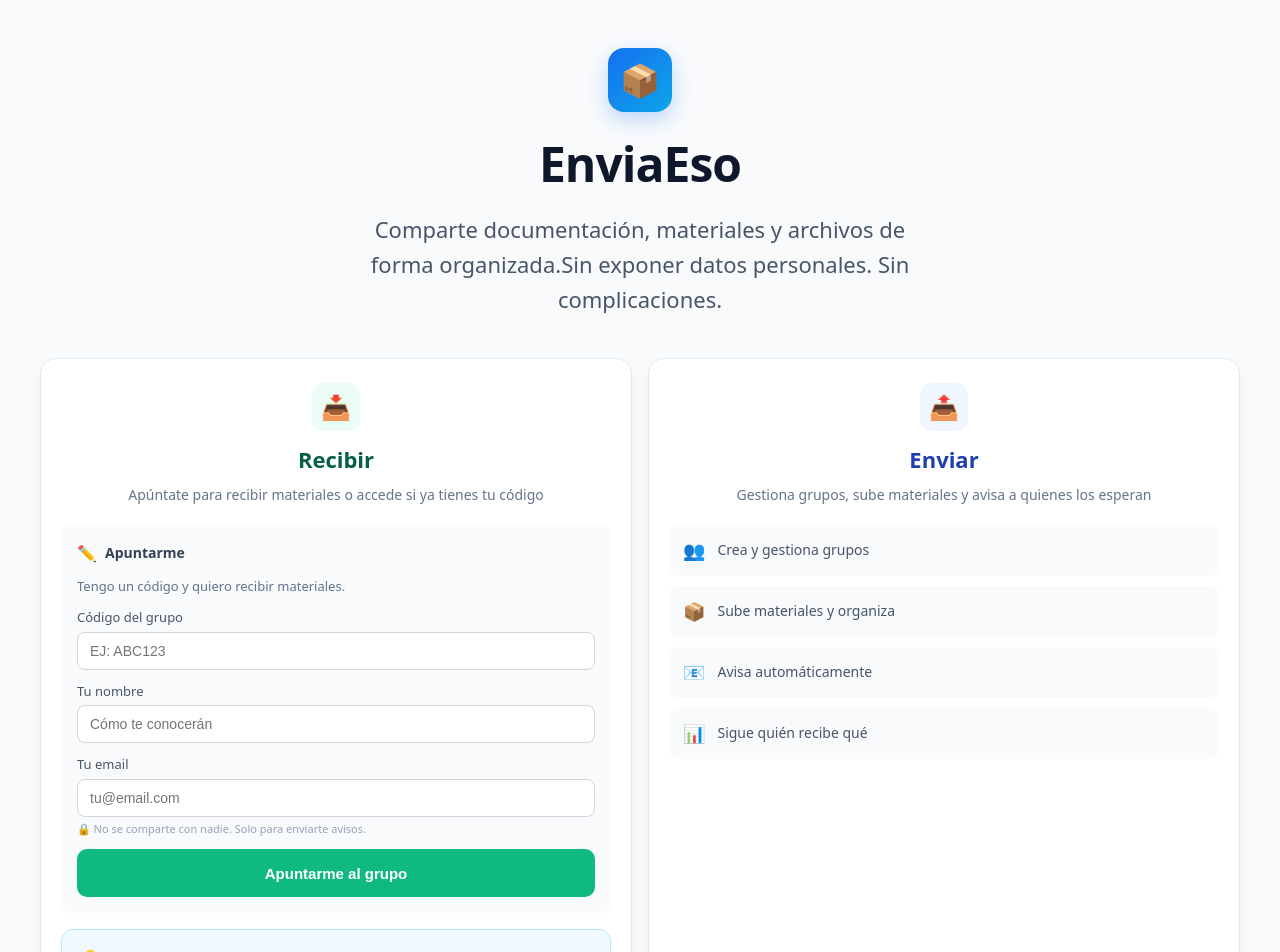
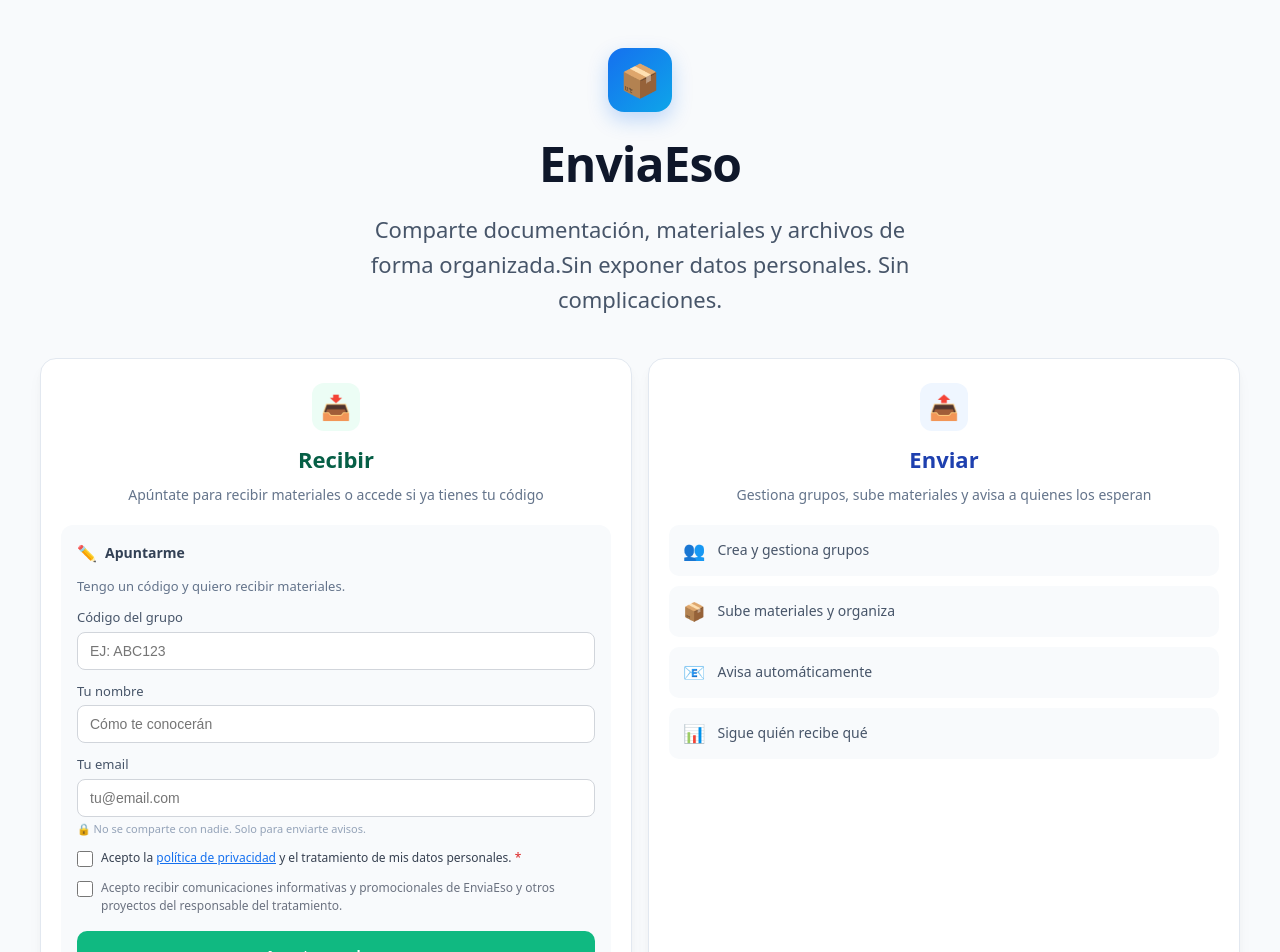
Before and after one commit to Amonfiver/enviaeso, a React (Vite) app: page / in a window 1280 px wide. Shown: the top 952 px of the page. Built offline with nearby package versions, Linux system fonts and the light colour scheme; no server answers.

Commit message:
fixes producción: Netlify SPA redirects, descarga forzada, modal confirmación, consentimiento legal

```diff
--- a/src/pages/Home.jsx
+++ b/src/pages/Home.jsx
@@ -32,6 +32,8 @@ export default function Home() {
   const [codigo, setCodigo] = useState('');
   const [nombre, setNombre] = useState('');
   const [email, setEmail] = useState('');
+  const [aceptaPrivacidad, setAceptaPrivacidad] = useState(false);
+  const [aceptaComunicaciones, setAceptaComunicaciones] = useState(false);
   const [mensaje, setMensaje] = useState('');
   const [tipoMensaje, setTipoMensaje] = useState('');
   const [loading, setLoading] = useState(false);
@@ -40,10 +42,19 @@ export default function Home() {
     setCodigo('');
     setNombre('');
     setEmail('');
+    setAceptaPrivacidad(false);
+    setAceptaComunicaciones(false);
   };
 
   const handleSubmit = async (e) => {
     e.preventDefault();
+
+    // Validación de consentimiento obligatorio
+    if (!aceptaPrivacidad) {
+      setMensaje('Debes aceptar la política de privacidad para continuar.');
+      setTipoMensaje('error');
+      return;
+    }
 
     setMensaje('');
     setTipoMensaje('');
@@ -72,12 +83,21 @@ export default function Home() {
       }
 
       // 2. Insertar alumno en el grupo
+      // NOTA: Las columnas acepta_privacidad y acepta_comunicaciones
+      // se deben añadir a la tabla 'alumnos' en Supabase para persistir
+      // estos valores. Mientras tanto, solo validamos en frontend.
+      const datosAlumno = {
+        grupo_id: grupo.id,
+        nombre: nombreNormalizado,
+        email: emailNormalizado,
+      };
+
+      // Si las columnas existen en BD, descomentar:
+      // datosAlumno.acepta_privacidad = aceptaPrivacidad;
+      // datosAlumno.acepta_comunicaciones = aceptaComunicaciones;
+
       const { error: errorAlumno } = await supabase.from('alumnos').insert([
-        {
-          grupo_id: grupo.id,
-          nombre: nombreNormalizado,
-          email: emailNormalizado,
-        },
+        datosAlumno,
       ]);
 
       if (errorAlumno) {
@@ -361,6 +381,82 @@ export default function Home() {
                   </p>
                 </div>
 
+                {/* Consentimiento legal - Obligatorio */}
+                <div style={{ marginBottom: '12px' }}>
+                  <label
+                    style={{
+                      display: 'flex',
+                      alignItems: 'flex-start',
+                      gap: '8px',
+                      fontSize: '12px',
+                      color: '#374151',
+                      cursor: 'pointer',
+                      lineHeight: '1.5',
+                    }}
+                  >
+                    <input
+                      type="checkbox"
+                      checked={aceptaPrivacidad}
+                      onChange={(e) => setAceptaPrivacidad(e.target.checked)}
+                      required
+                      style={{
+                        marginTop: '2px',
+                        width: '16px',
+                        height: '16px',
+                        cursor: 'pointer',
+                        flexShrink: 0,
+                      }}
+                    />
+                    <span>
+                      Acepto la{' '}
+                      <a
+                        href="#"
+                        onClick={(e) => {
+                          e.preventDefault();
+                          alert('Política de privacidad: Tus datos se usan solo para gestionar el acceso a materiales y enviarte avisos. No se comparten con terceros.');
+                        }}
+                        style={{ color: '#1570ef', textDecoration: 'underline' }}
+                      >
+                        política de privacidad
+                      </a>{' '}
+                      y el tratamiento de mis datos personales.{' '}
+                      <span style={{ color: '#dc2626' }}>*</span>
+                    </span>
+                  </label>
+                </div>
+
+                {/* Consentimiento legal - Opcional */}
+                <div style={{ marginBottom: '16px' }}>
+                  <label
+                    style={{
+                      display: 'flex',
+                      alignItems: 'flex-start',
+                      gap: '8px',
+                      fontSize: '12px',
+                      color: '#6b7280',
+                      cursor: 'pointer',
+                      lineHeight: '1.5',
+                    }}
+                  >
+                    <input
+                      type="checkbox"
+                      checked={aceptaComunicaciones}
+                      onChange={(e) => setAceptaComunicaciones(e.target.checked)}
+                      style={{
+                        marginTop: '2px',
+                        width: '16px',
+                        height: '16px',
+                        cursor: 'pointer',
+                        flexShrink: 0,
+                      }}
+                    />
+                    <span>
+                      Acepto recibir comunicaciones informativas y promocionales de EnviaEso
+                      y otros proyectos del responsable del tratamiento.
+                    </span>
+                  </label>
+                </div>
+
                 <button
                   type="submit"
                   disabled={loading}
--- a/src/pages/MisMateriales.jsx
+++ b/src/pages/MisMateriales.jsx
@@ -81,24 +81,36 @@ export default function MisMateriales() {
     setTipoMensaje('');
 
     try {
-      const { url, error } = await obtenerUrlDescarga(material.url_storage, 300); // 5 minutos de validez
+      // URL con validez de 5 minutos (300s)
+      const { url, error } = await obtenerUrlDescarga(material.url_storage, 300);
 
       if (error || !url) {
         throw new Error(error || 'No se pudo generar el enlace de descarga');
       }
 
-      // Crear enlace temporal para forzar descarga
+      // Estrategia de descarga forzada:
+      // 1. Crear enlace <a> con atributo download
+      // 2. Abrir en nueva pestaña si el navegador no respeta el download
+      // 3. Algunos navegadores móviles pueden previsualizar PDFs a pesar del atributo
+
       const link = document.createElement('a');
       link.href = url;
-      link.download = material.nombre_archivo; // Sugerir nombre de archivo
-      link.style.display = 'none';
+      link.download = material.nombre_archivo;
+      link.target = '_blank'; // Fallback: abrir en nueva pestaña si no descarga
+      link.rel = 'noopener noreferrer';
+
+      // Intentar descarga programática
       document.body.appendChild(link);
-      link.click();
 
-      // Limpiar después de un momento
-      setTimeout(() => {
-        document.body.removeChild(link);
-      }, 100);
+      // En móviles, a veces necesitamos hacer click después de un pequeño delay
+      requestAnimationFrame(() => {
+        link.click();
+        setTimeout(() => {
+          if (link.parentNode) {
+            document.body.removeChild(link);
+          }
+        }, 100);
+      });
 
       setMensaje(`Descargando "${material.nombre_archivo}"...`);
       setTipoMensaje('success');
--- a/src/services/storage.js
+++ b/src/services/storage.js
@@ -205,12 +205,18 @@ export const formatearTamaño = (bytes) => {
 
 /**
  * Obtiene una URL firmada para descargar un archivo de Storage.
- * La URL es válida por un tiempo limitado (por defecto 60 segundos).
+ * La URL es válida por un tiempo limitado (por defecto 300 segundos = 5 min).
+ *
+ * NOTA: La descarga forzada depende del navegador. Algunos navegadores móviles
+ * pueden previsualizar ciertos formatos (PDF, imágenes) en lugar de descargar.
+ * En el frontend se usa el atributo 'download' en el enlace para sugerir
+ * el nombre original del archivo.
+ *
  * @param {string} filePath - Ruta del archivo en Storage
- * @param {number} expiresIn - Segundos de validez de la URL (default: 60)
+ * @param {number} expiresIn - Segundos de validez de la URL (default: 300)
  * @returns {Promise<{url: string|null, error: string|null}>}
  */
-export const obtenerUrlDescarga = async (filePath, expiresIn = 60) => {
+export const obtenerUrlDescarga = async (filePath, expiresIn = 300) => {
   try {
     const { data, error } = await supabase
       .storage
```
Also changed, not shown: src/pages/Panel.jsx (+133 -8 lines), 2 other files (tests, documents, lock files or other folders).
